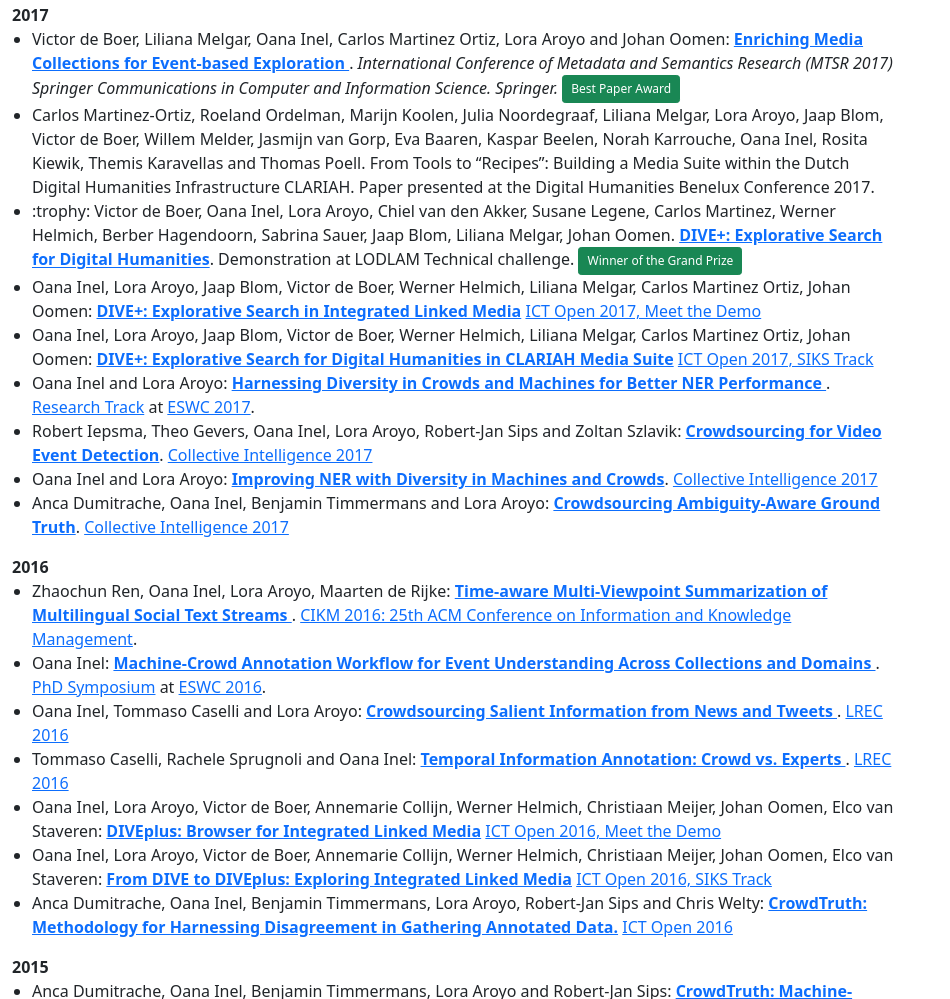
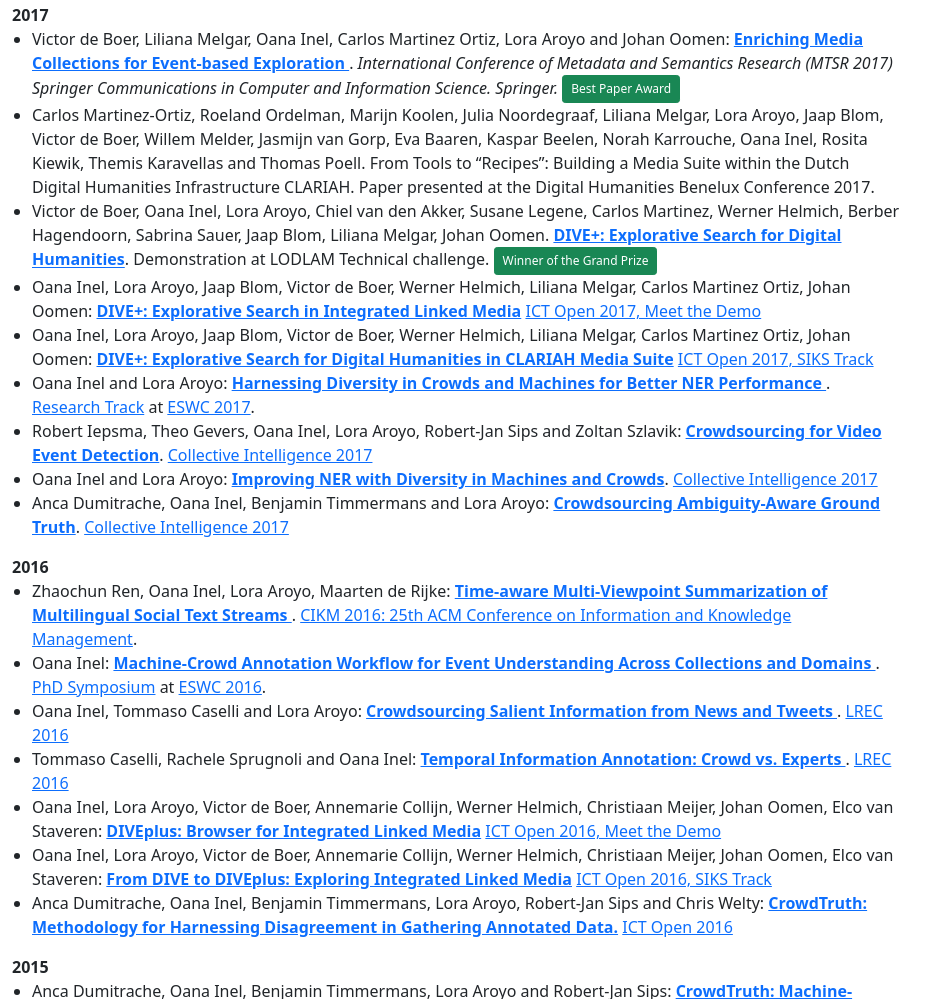
Before and after one commit to oana-inel/oana-inel.github.io, a plain HTML site: page papers.html in a window 1280 px wide. Shown: the part 1442-2441 px from the top of the page, without its empty margins (0-950 px from the left). Drawn offline with nearby package versions, Linux system fonts and the light colour scheme.

Commit message:
Update papers.html

```diff
--- a/papers.html
+++ b/papers.html
@@ -80,7 +80,7 @@ ul {
 <ul class="paperlist">
    <li> Victor de Boer, Liliana Melgar, Oana Inel, Carlos Martinez Ortiz, Lora Aroyo and Johan Oomen: <a href="http://www.victordeboer.com/wp-content/uploads/2016/04/enriching-deboer-47-mtsr2017.pdf"><strong>Enriching Media Collections for Event-based Exploration </strong></a>. <em>International Conference of Metadata and Semantics Research (MTSR 2017) Springer Communications in Computer and Information Science. Springer. <button type="button" class="btn btn-success btn-sm" style="font-size:12px">Best Paper Award</button></em></li>
    <li>Carlos Martinez-Ortiz, Roeland Ordelman, Marijn Koolen, Julia Noordegraaf, Liliana Melgar, Lora Aroyo, Jaap Blom, Victor de Boer, Willem Melder, Jasmijn van Gorp, Eva Baaren, Kaspar Beelen, Norah Karrouche, Oana Inel, Rosita Kiewik, Themis Karavellas and Thomas Poell. From Tools to “Recipes”: Building a Media Suite within the Dutch Digital Humanities Infrastructure CLARIAH. Paper presented at the Digital Humanities Benelux Conference 2017. </li>
-   <li>:trophy: Victor de Boer, Oana Inel, Lora Aroyo, Chiel van den Akker, Susane Legene, Carlos Martinez, Werner Helmich, Berber Hagendoorn, Sabrina Sauer, Jaap Blom, Liliana Melgar, Johan Oomen. <strong><a href="https://summit2017.lodlam.net/2017/04/12/dive-explorative-search-for-digital-humanities/">DIVE+: Explorative Search for Digital Humanities</a></strong>. Demonstration at LODLAM Technical challenge. <button type="button" class="btn btn-success btn-sm" style="font-size:12px">Winner of the Grand Prize</button> </li>
+   <li>Victor de Boer, Oana Inel, Lora Aroyo, Chiel van den Akker, Susane Legene, Carlos Martinez, Werner Helmich, Berber Hagendoorn, Sabrina Sauer, Jaap Blom, Liliana Melgar, Johan Oomen. <strong><a href="https://summit2017.lodlam.net/2017/04/12/dive-explorative-search-for-digital-humanities/">DIVE+: Explorative Search for Digital Humanities</a></strong>. Demonstration at LODLAM Technical challenge. <button type="button" class="btn btn-success btn-sm" style="font-size:12px">Winner of the Grand Prize</button> </li>
    <li>Oana Inel, Lora Aroyo, Jaap Blom, Victor de Boer, Werner Helmich, Liliana Melgar, Carlos Martinez Ortiz, Johan Oomen: <strong><a href="http://diveproject.beeldengeluid.nl/wp-content/uploads/2017/03/dive-explorative-search-2.pdf" target="_blank">DIVE+: Explorative Search in Integrated Linked Media</a></strong> <a href="http://ictopen.nl" target="_blank">ICT Open 2017, Meet the Demo</a></li>
    <li>Oana Inel, Lora Aroyo, Jaap Blom, Victor de Boer, Werner Helmich, Liliana Melgar, Carlos Martinez Ortiz, Johan Oomen: <strong><a href="http://diveproject.beeldengeluid.nl/wp-content/uploads/2017/03/dive-explorative-search.pdf" target="_blank">DIVE+: Explorative Search for Digital Humanities in CLARIAH Media Suite</a></strong> <a href="http://ictopen.nl" target="_blank">ICT Open 2017, SIKS Track</a></li>
    <li>Oana Inel and Lora Aroyo: <strong><a href="http://crowdtruth.org/wp-content/uploads/2017/03/harnessing-diversity-crowds-44.pdf" target="_blank"> Harnessing Diversity in Crowds and Machines for Better NER Performance </a></strong>. <a href="http://2017.eswc-conferences.org/program/accepted-papers" target="_blank">Research Track</a> at <a href="http://2017.eswc-conferences.org/" target="_blank">ESWC 2017</a>.</li>
```
